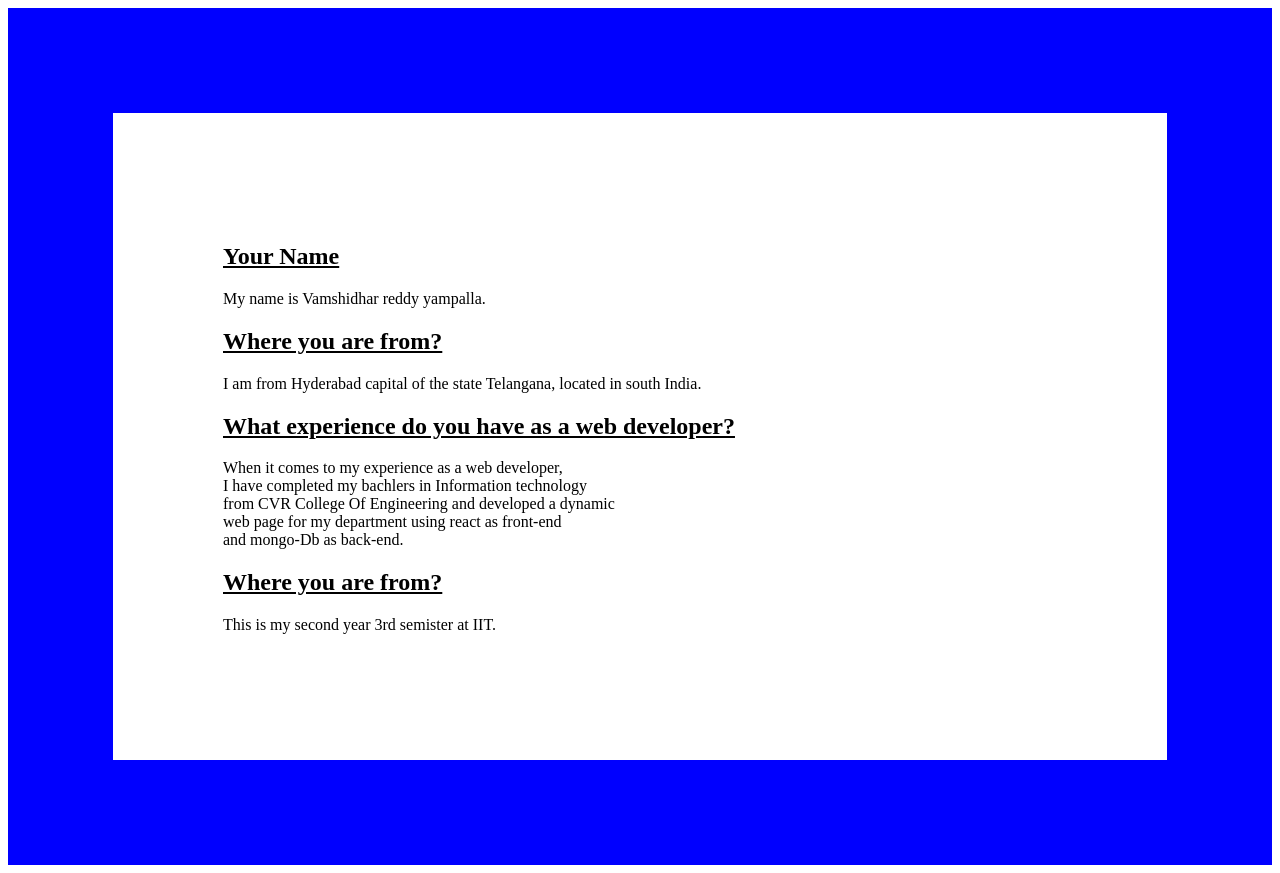
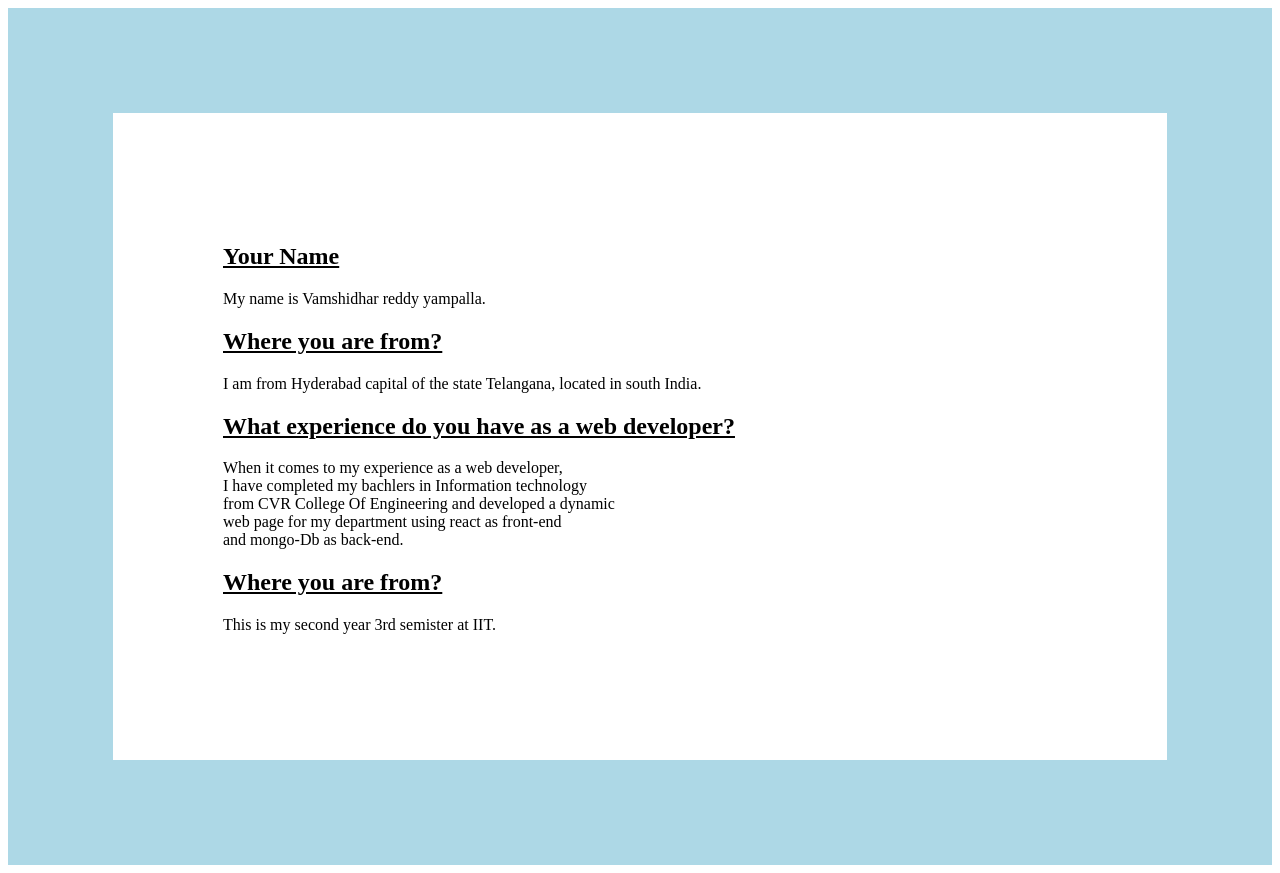
Before and after one commit to Vamshidhar0528/itmd-541, a plain HTML site: page index.html in a window 1280 px wide. Drawn offline with Linux system fonts and the light colour scheme.

Commit message:
sample code

```diff
--- a/index.html
+++ b/index.html
@@ -3,7 +3,7 @@
 <head>
 <style>
 body {
-  border: 105px solid blue;
+  border: 105px solid lightblue;
 }
 
 .box {
```
Also changed, not shown: Assignment1/SampleIMG.png (added).
